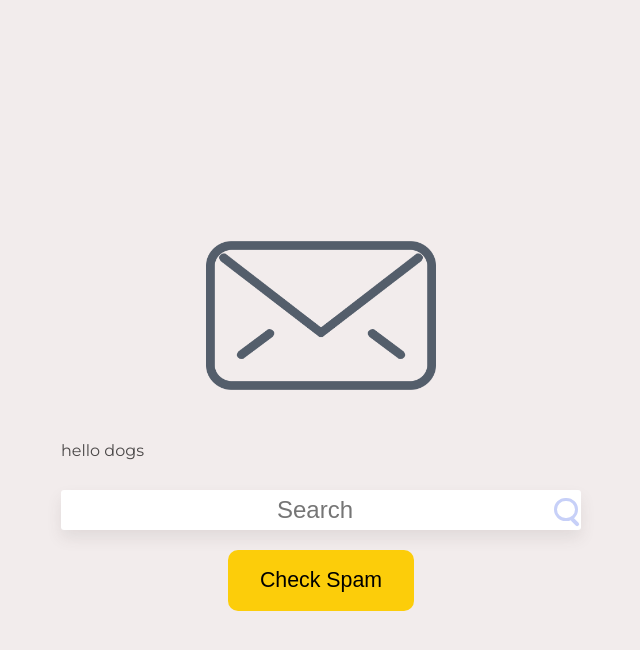
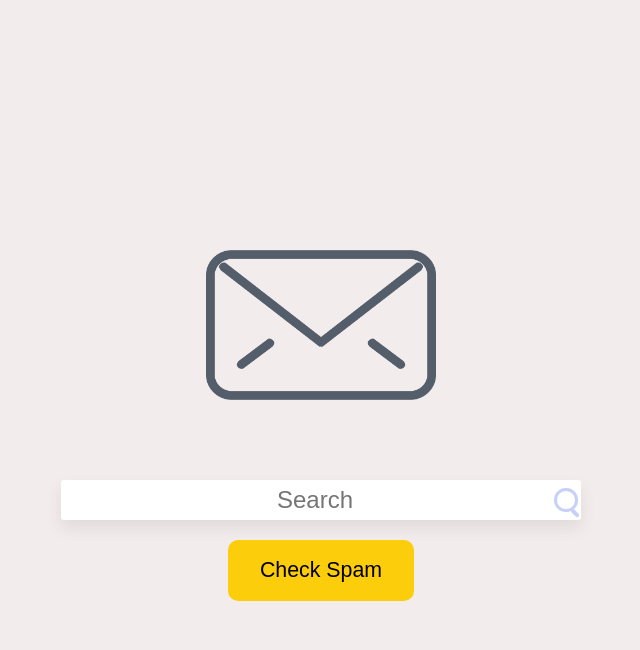
Before and after one commit to phessabi/AIDS98, a Flask app: template app/templates/homepage.html in a window 1280 px wide. Shown: the top 650 px of the page, without its empty margins (319-959 px from the left). Run offline with Flask 2, Linux system fonts and the light colour scheme; the template is opened without the code that fills it, so the values that code supplies are empty.

Commit message:
Test Jenkins CD

```diff
--- a/app/templates/homepage.html
+++ b/app/templates/homepage.html
@@ -4,7 +4,6 @@
   <div style="text-align: center; height: 200px;">
     <img src="{{ url_for('static', filename = 'envelope.png') }}" style="width: 230px; height: auto;">
   </div>
-  hello dogs
   <div style="display: flex; flex-direction: column; justify-content: center; height: 100px;">
 
     <div class="title-container" >
```
